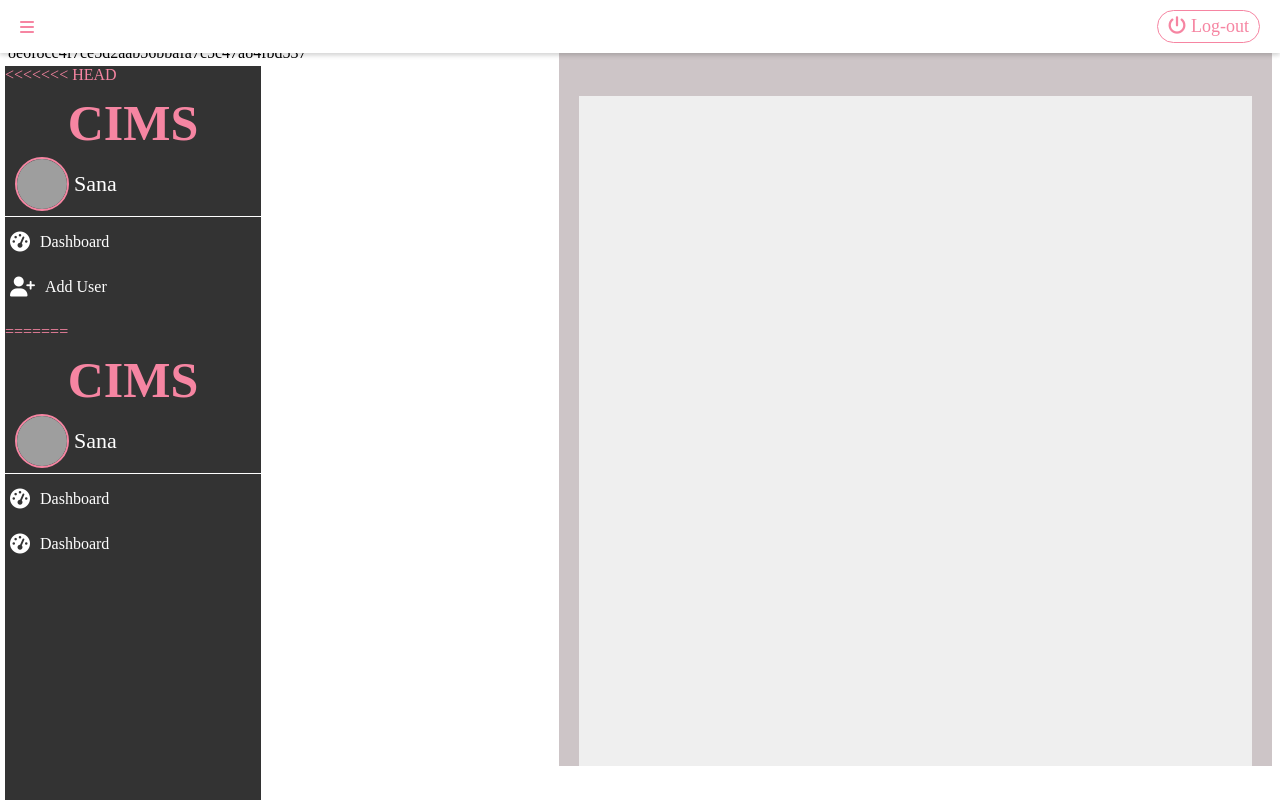
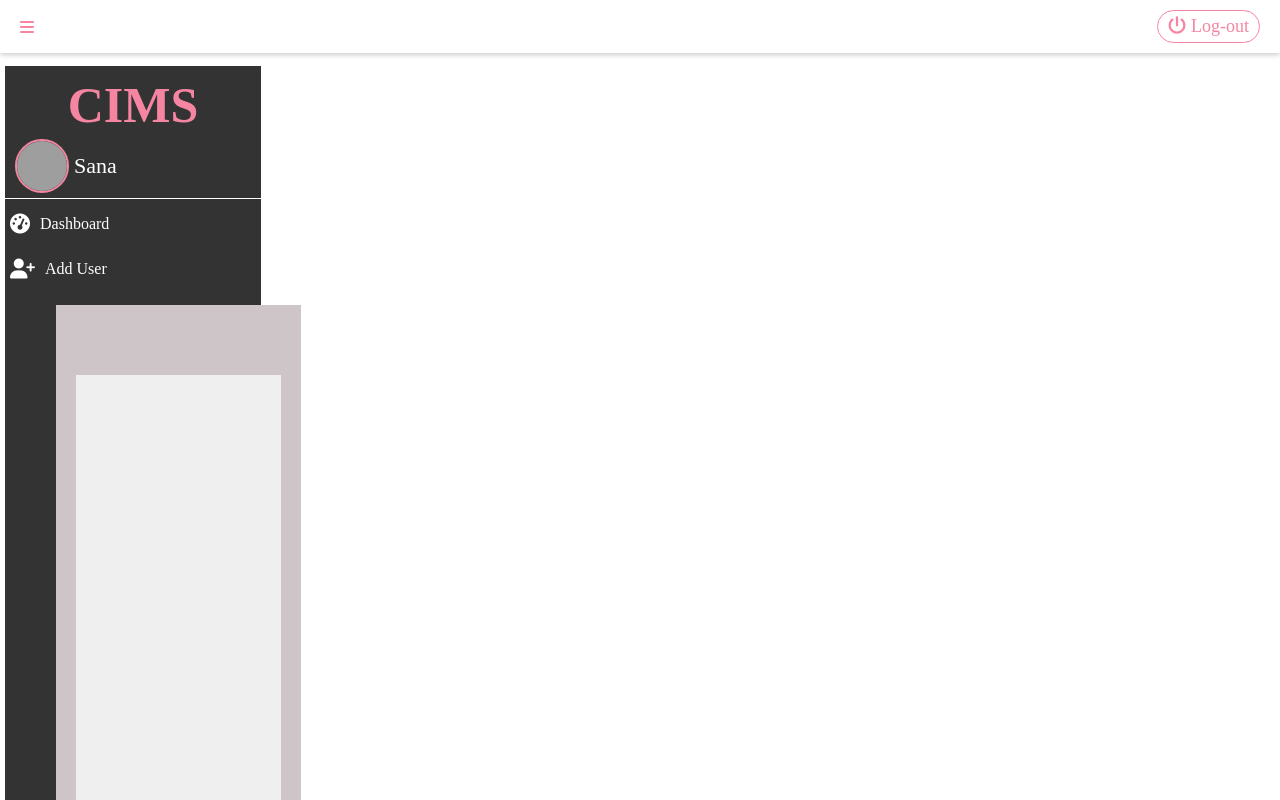
Before and after one commit to fatofato24/Cafe-Management, a PHP site: page /dashboard.php in a window 1280 px wide. Run offline with PHP 8.4, Linux system fonts and the light colour scheme; a user stored in the database is signed in; some libraries are stand-ins or nearby versions; grey boxes are pictures that could not be loaded.

Commit message:
Updated app-sidebar.php

```diff
--- a/partials/app-sidebar.php
+++ b/partials/app-sidebar.php
@@ -1,5 +1,4 @@
 <div class="dashboard_sidebar" id="dashboard_sidebar">
-<<<<<<< HEAD
     <h3 class="dashboard_logo" id="dashboard_logo">CIMS</h3>
     <div class="dashboard_sidebar_user" id="dashboard_sidebar_user">
         <img src="images/hapi.jpg" alt="User image." id="User_image"/>
@@ -17,22 +16,3 @@
         </li>
     </ul>
 </div>
-
-=======
-            <h3 class="dashboard_logo" id="dashboard_logo">CIMS</h3>
-            <div class="dashboard_sidebar_user" id="dashboard_sidebar_user">
-                <img src="images/hapi.jpg" alt="User image." id="User_image"/>
-                <span id="user_name">Sana</span>
-            </div>
-            <div class="dashboard_sidebar_menus">
-                <ul class="dashboard_menu_lists">
-                    <li class="menuActive">
-                        <a href=""><i class="fa fa-dashboard menuIcons"></i><span class="menuText">Dashboard</span></a>
-                    </li>
-                    <li>
-                        <a href=""><i class="fa fa-dashboard menuIcons"></i><span class="menuText">Dashboard</span></a>
-                    </li>
-                </ul>
-            </div>
-        </div>
->>>>>>> 8e6f8cc4f7ce5d2aab56bbafa7c5c47a84fbd537
```
